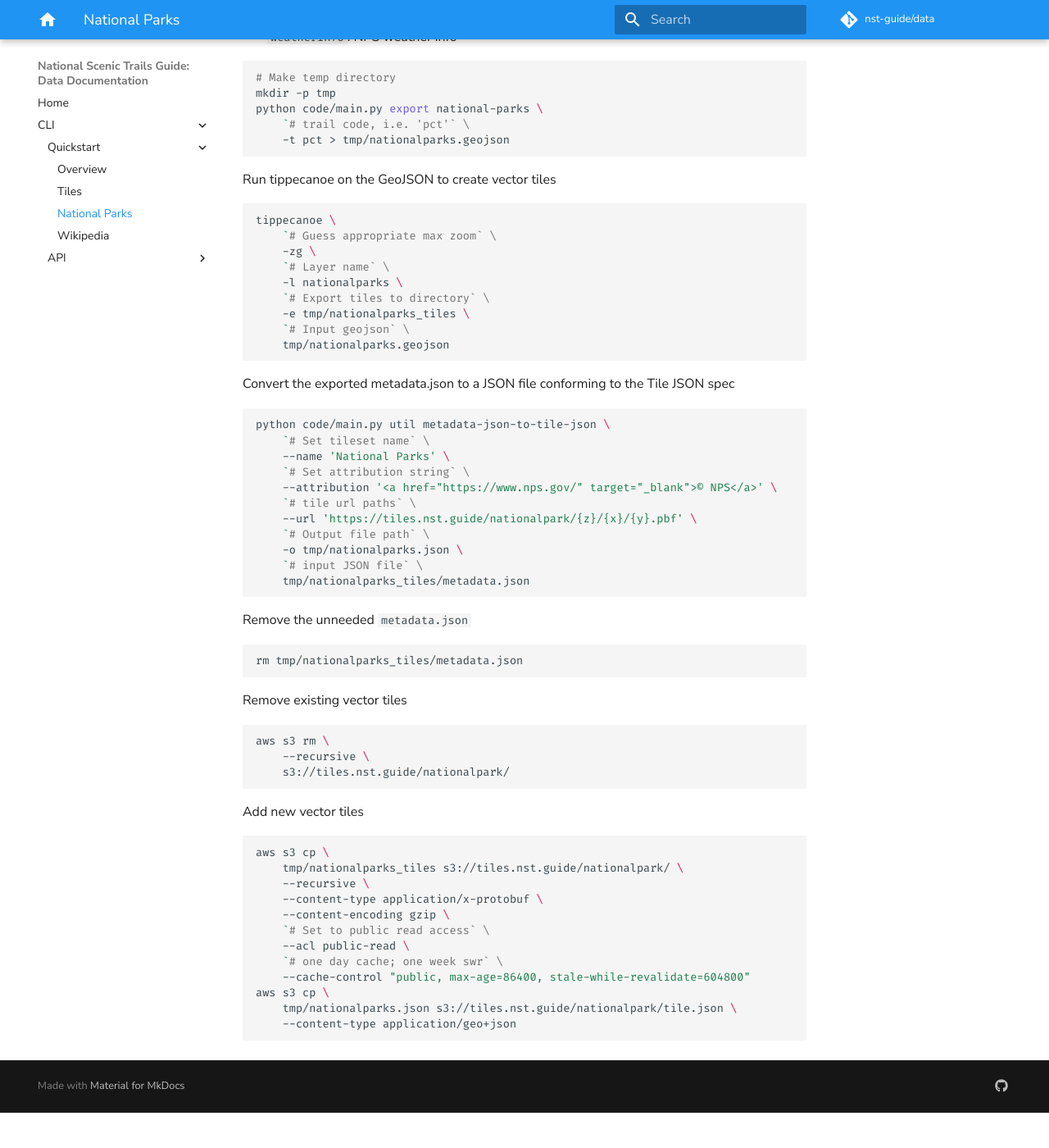
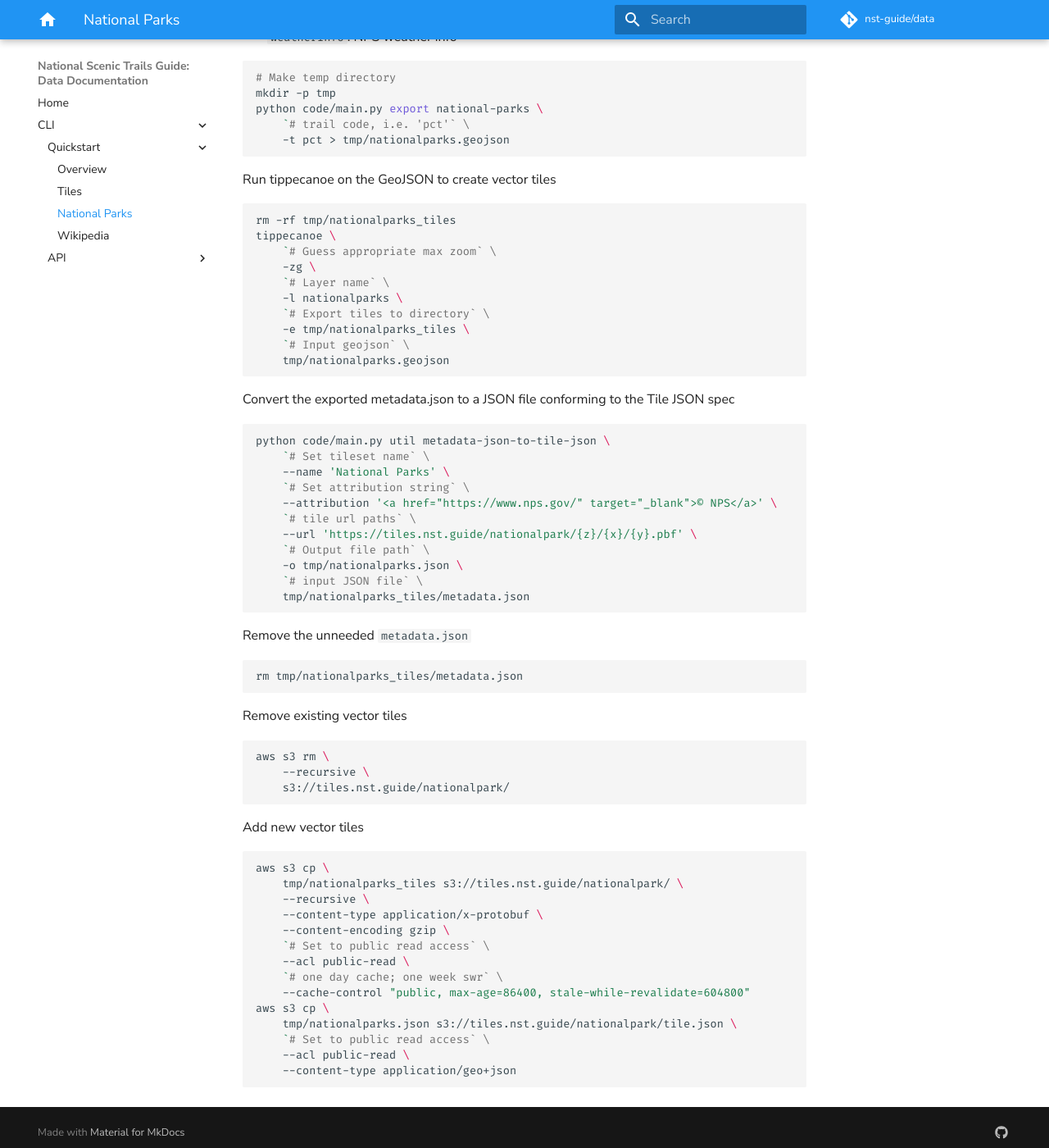
Before and after one commit to nst-guide/data, an MkDocs documentation site: the page built from docs/src/cli/quickstart/national_parks.md, in a window 1280 px wide and 1400 px high, scrolled down 390 px. Shown: the whole window at 82% size. Built offline with MkDocs 1.6.1 and Material for MkDocs 9.7.7, drawn with Linux system fonts in a browser that asks for light colours; comment, search, counter and statistics services are not loaded; before the commit the page ends 1747 px from its top, so only the background shows below that.

Commit message:
Update docs

````diff
--- a/docs/src/cli/quickstart/national_parks.md
+++ b/docs/src/cli/quickstart/national_parks.md
@@ -20,6 +20,7 @@ python code/main.py export national-parks \
 
 Run tippecanoe on the GeoJSON to create vector tiles
 ```bash
+rm -rf tmp/nationalparks_tiles
 tippecanoe \
     `# Guess appropriate max zoom` \
     -zg \
@@ -72,5 +73,7 @@ aws s3 cp \
     --cache-control "public, max-age=86400, stale-while-revalidate=604800"
 aws s3 cp \
     tmp/nationalparks.json s3://tiles.nst.guide/nationalpark/tile.json \
+    `# Set to public read access` \
+    --acl public-read \
     --content-type application/geo+json
 ```
````
